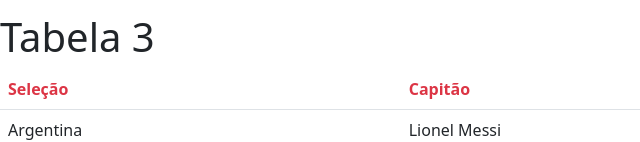
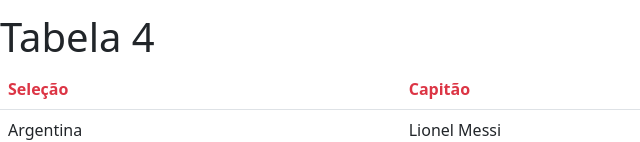
Before and after one commit to Benntoo/Tabelas, a plain HTML site: page index.html in a window 1280 px wide. Shown: the part 818-960 px from the top of the page, 0-640 px from the left. Drawn offline with nearby package versions, Linux system fonts and the light colour scheme.

Commit message:
Meu primeiro commit

```diff
--- a/index.html
+++ b/index.html
@@ -109,7 +109,7 @@
     </table>
 
     <table class="table">
-        <h1>Tabela 3</h1>
+        <h1>Tabela 4</h1>
         <thead>
             <tr>
                 <th scope="col" class="text-danger">Seleção</th>
```
